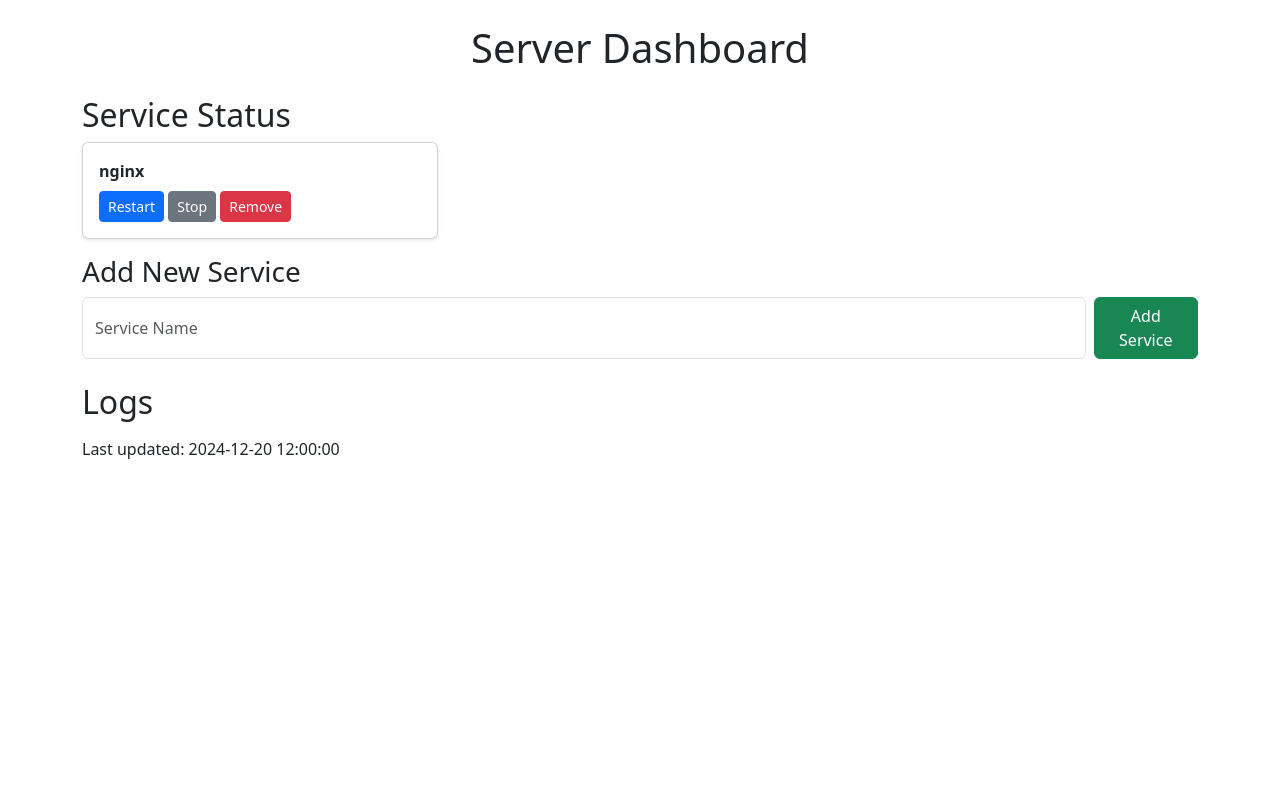
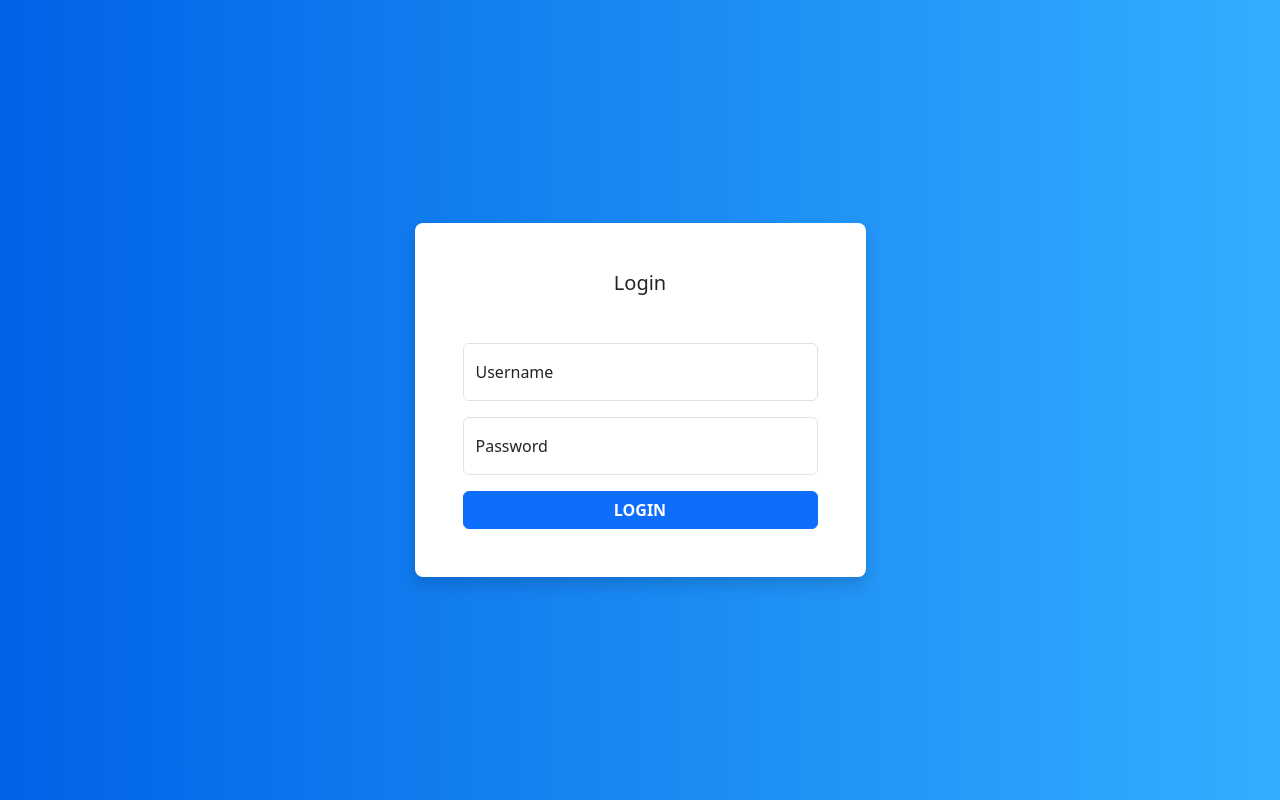
Before and after one commit to willi-esti/dashboard_logs, a PHP site: page /public/index.html in a window 1280 px wide. Run offline with PHP 8.4, Linux system fonts and the light colour scheme.

Commit message:
update api auth  using .env, login page design

```diff
--- a/public/api/index.php
+++ b/public/api/index.php
@@ -2,6 +2,7 @@
 <?php
 
 require_once 'utils.php';
+echo 'ok';
 authenticate();
 
 $requestMethod = $_SERVER['REQUEST_METHOD'];
--- a/public/config.php
+++ /dev/null
@@ -1,6 +0,0 @@
-
-<?php
-return [
-    'api_key' => 'your-secure-api-key',
-];
-?>
--- /dev/null
+++ b/public/css/index.css
@@ -0,0 +1,4 @@
+body {
+    background: #007bff;
+    background: linear-gradient(to right, #0062E6, #33AEFF);
+}
--- a/public/css/web.css
+++ b/public/css/web.css
@@ -1,3 +1,7 @@
+body {
+    background: #ecf5ff;
+}
+
 .status-indicator {
     width: 16px;
     height: 16px;
--- a/public/index.html
+++ b/public/index.html
@@ -3,59 +3,38 @@
 <head>
     <meta charset="UTF-8">
     <meta name="viewport" content="width=device-width, initial-scale=1.0">
-    <title>Server Dashboard</title>
+    <title>Login</title>
     <link href="https://cdn.jsdelivr.net/npm/bootstrap@5.3.0/dist/css/bootstrap.min.css" rel="stylesheet">
-    <link href="web.css">
+    <link href="css/index.css" rel="stylesheet">
 </head>
-<body class="container py-4">
-    <h1 class="text-center mb-4">Server Dashboard</h1>
+<!-- This snippet uses Font Awesome 5 Free as a dependency. You can download it at fontawesome.io! -->
 
-    <!-- Services Section -->
-    <section>
-        <h2>Service Status</h2>
-        <div class="row" id="serviceList">
-            <div class="col-md-4">
-                <div class="card shadow-sm">
-                    <div class="card-body">
-                        <span class="status-indicator status-active"></span>
-                        <strong>nginx</strong>
-                        <div class="mt-2">
-                            <button class="btn btn-sm btn-primary">Restart</button>
-                            <button class="btn btn-sm btn-secondary">Stop</button>
-                            <button class="btn btn-sm btn-danger remove-service">Remove</button>
-                        </div>
-                    </div>
+<body class="min-vh-100">
+    <div class="container vh-100">
+      <div class="row vh-100">
+        <div class="col-sm-9 col-md-7 col-lg-5 mx-auto m-auto">
+          <div class="card border-0 shadow rounded-3 my-5">
+            <div class="card-body p-4 p-sm-5">
+              <h5 class="card-title text-center mb-5 fw-light fs-5">Login</h5>
+              <form>
+                <div class="form-floating mb-3">
+                  <input type="email" class="form-control" id="floatingInput" placeholder="Username">
+                  <label for="floatingInput">Username</label>
                 </div>
+                <div class="form-floating mb-3">
+                  <input type="password" class="form-control" id="floatingPassword" placeholder="Password">
+                  <label for="floatingPassword">Password</label>
+                </div>
+
+                <div class="d-grid">
+                  <button class="btn btn-primary btn-login text-uppercase fw-bold" type="submit">Login</button>
+                </div>
+              </form>
             </div>
+          </div>
         </div>
-        <div class="mt-3">
-            <h3>Add New Service</h3>
-            <form id="addServiceForm" class="d-flex">
-                <input type="text" id="serviceName" class="form-control me-2" placeholder="Service Name" required>
-                <button type="submit" class="btn btn-success">Add Service</button>
-            </form>
-        </div>
-    </section>
+      </div>
+    </div>
+  </body>
 
-    <!-- Logs Section -->
-    <section class="mt-4">
-        <h2>Logs</h2>
-        <div class="log-view">
-            <ul id="logFileList" class="list-unstyled">
-                <!-- Log files will be populated here -->
-            </ul>
-        </div>
-        <div id="logContent" class="log-content" hidden>
-            <p>Select a log file to view its content.</p>
-        </div>
-    </section>
-
-    <!-- Footer -->
-    <div class="footer">
-        <p>Last updated: <span id="lastUpdate">2024-12-20 12:00:00</span></p>
-    </div>
-
-    <script src="js/web.js"></script>
-    <script src="js/fetching.js"></script>
-</body>
 </html>
```
Also changed, not shown: public/api/utils.php (+5 -3 lines), public/dashboard.php (added, +61 -0 lines).
